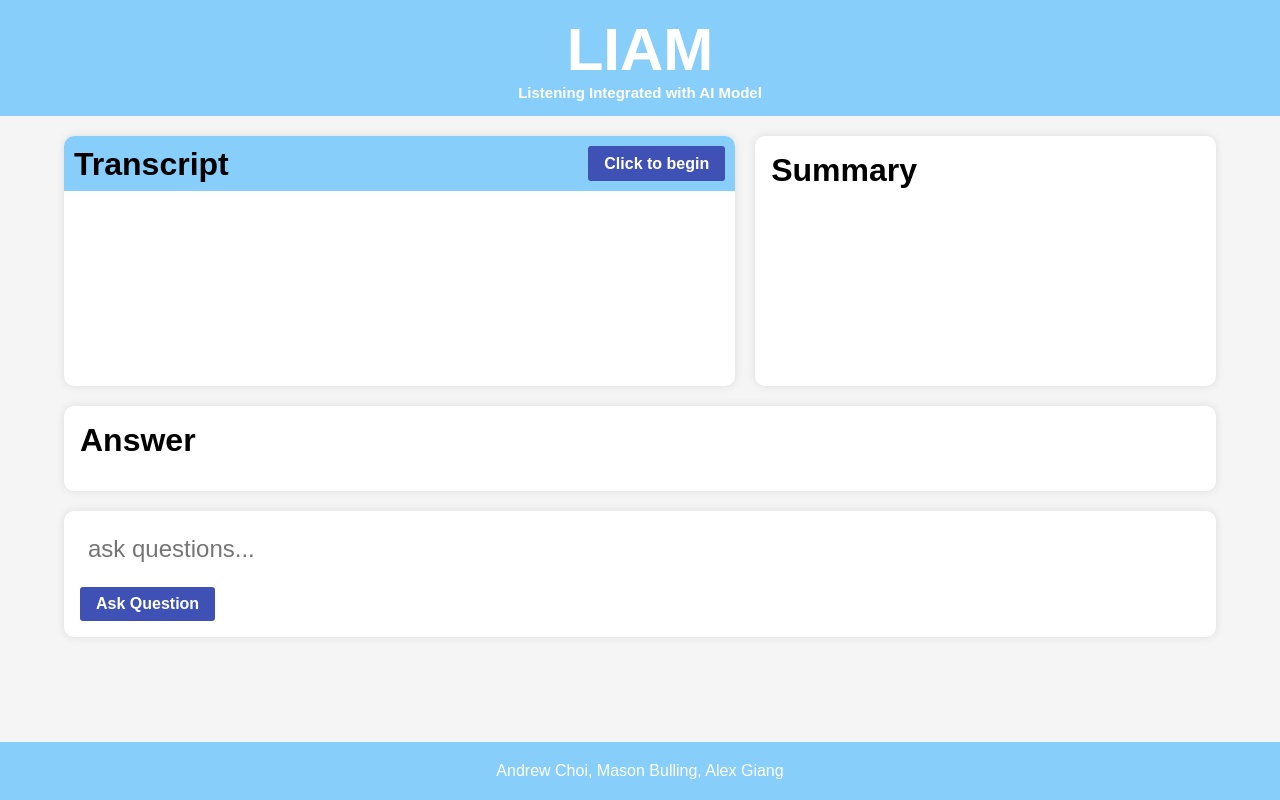
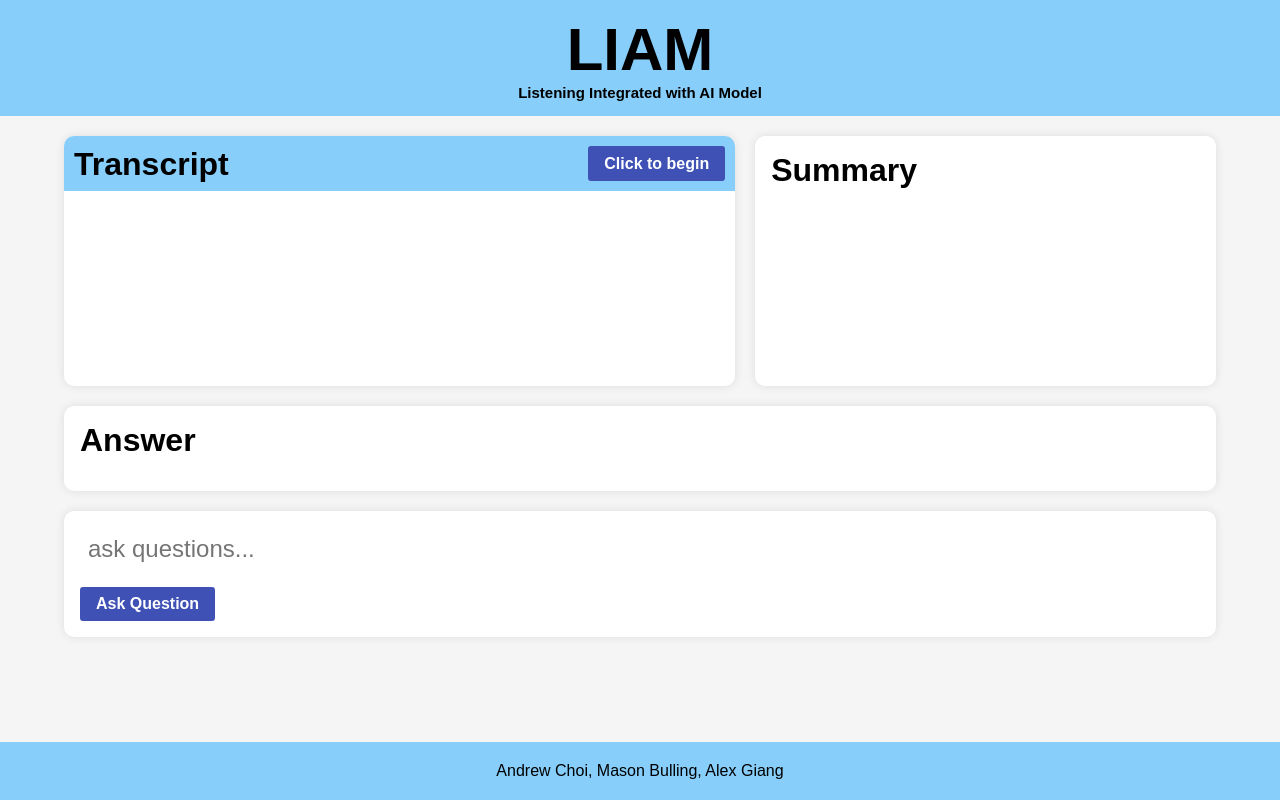
Before and after one commit to andrewschoi/liam, a Next.js app: page / in a window 1280 px wide. Built offline with nearby package versions, Linux system fonts and the light colour scheme.

Commit message:
Update font colors

```diff
--- a/src/styles/globals.css
+++ b/src/styles/globals.css
@@ -171,7 +171,7 @@ body {
 .title-container {
   background-color: lightskyblue;
   text-align: center;
-  color: #fff;
+  color: black;
   padding: 15px;
 }
 
@@ -194,7 +194,7 @@ body {
   left: 0;
   width: 100%;
   background-color: lightskyblue;
-  color: #fff;
+  color: black;
   padding: 20px;
   text-align: center;
 }
```
